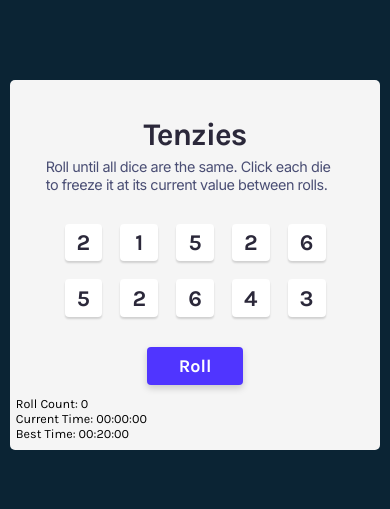
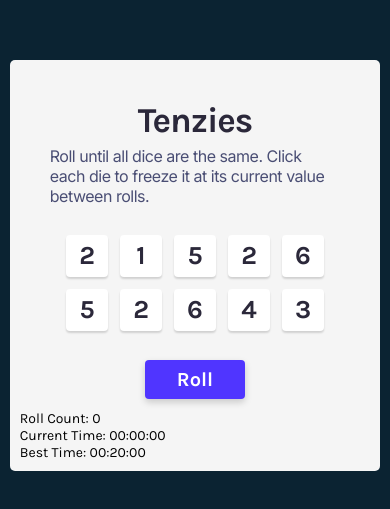
Before and after one commit to Tig-ranK/tenzies, a React (Create React App) app: page / in a window 390 px wide. Shown: the part 157-666 px from the top of the page. Built offline with nearby package versions, Linux system fonts and the light colour scheme.

Commit message:
made more responsive

```diff
--- a/src/components/App.js
+++ b/src/components/App.js
@@ -4,11 +4,14 @@ import { randSix } from '../helpers';
 import { nanoid } from 'nanoid';
 // confetti
 import Confetti from 'react-confetti';
+import { useWindowSize } from 'react-use';
 // components
 import Die from './Die';
 import Stats from './Stats';
 
 export default function App() {
+  const {width, height} = useWindowSize()
+  // confetti canvas dimensions ☝️
   const [dice, setDice] = useState(newDice());
   const [tenzies, setTenzies] = useState(false);
   const [count, setCount] = useState(0);
@@ -73,7 +76,7 @@ export default function App() {
 
   return (
     <main className='main'>
-      {tenzies && <Confetti />}
+      {tenzies && <Confetti width={width} height ={height} />}
       <h1>Tenzies</h1>
       <h3>
         Roll until all dice are the same. Click each die to freeze it at its
--- a/src/styles.scss
+++ b/src/styles.scss
@@ -19,17 +19,14 @@ $mainText: #2b283a;
 }
 
 @media screen and (max-width: 500px) {
-
   .main {
+    width: 95%;
     margin: auto;
-    aspect-ratio: 1/1;
-    height: auto;
   }
 
   :root {
-    font-size: 18px;
+    font-size: 20px;
   }
-
 }
 
 body {
@@ -37,16 +34,13 @@ body {
   display: flex;
   justify-content: center;
   align-items: center;
-  background: #0b2434;
   height: 100vh;
-  width: 100vw;
+  background: hsl(203, 65%, 12%);
 }
 
 .main {
+  max-height: 450px;
   max-width: 450px;
-  max-height: 450px;
-  width: 95%;
-  // height: 90%;
   padding: 2rem;
   padding-bottom: 0.5rem;
   font-family: Karla, sans-serif;
@@ -98,6 +92,10 @@ body {
   }
 }
 
+.root {
+  height: 100vh;
+}
+
 .dice {
   background-color: #fff;
   color: #2b283a;
@@ -105,7 +103,7 @@ body {
   border-radius: 4px;
   font-family: Karla;
   font-weight: bold;
-  font-size: 1.25rem;
+  font-size: 1.3rem;
   height: 2.1rem;
   width: 2.1rem;
   cursor: pointer;
@@ -117,9 +115,12 @@ body {
 
 .dice-grid {
   display: grid;
-  grid-template-columns: repeat(5, 1fr);
+  grid-template: auto auto / repeat(5, 1fr);
   gap: 18px;
   padding: 24px;
+  @media screen and (max-width: 500px) {
+    gap: 12px;
+  }
 }
 
 .stats {
```
